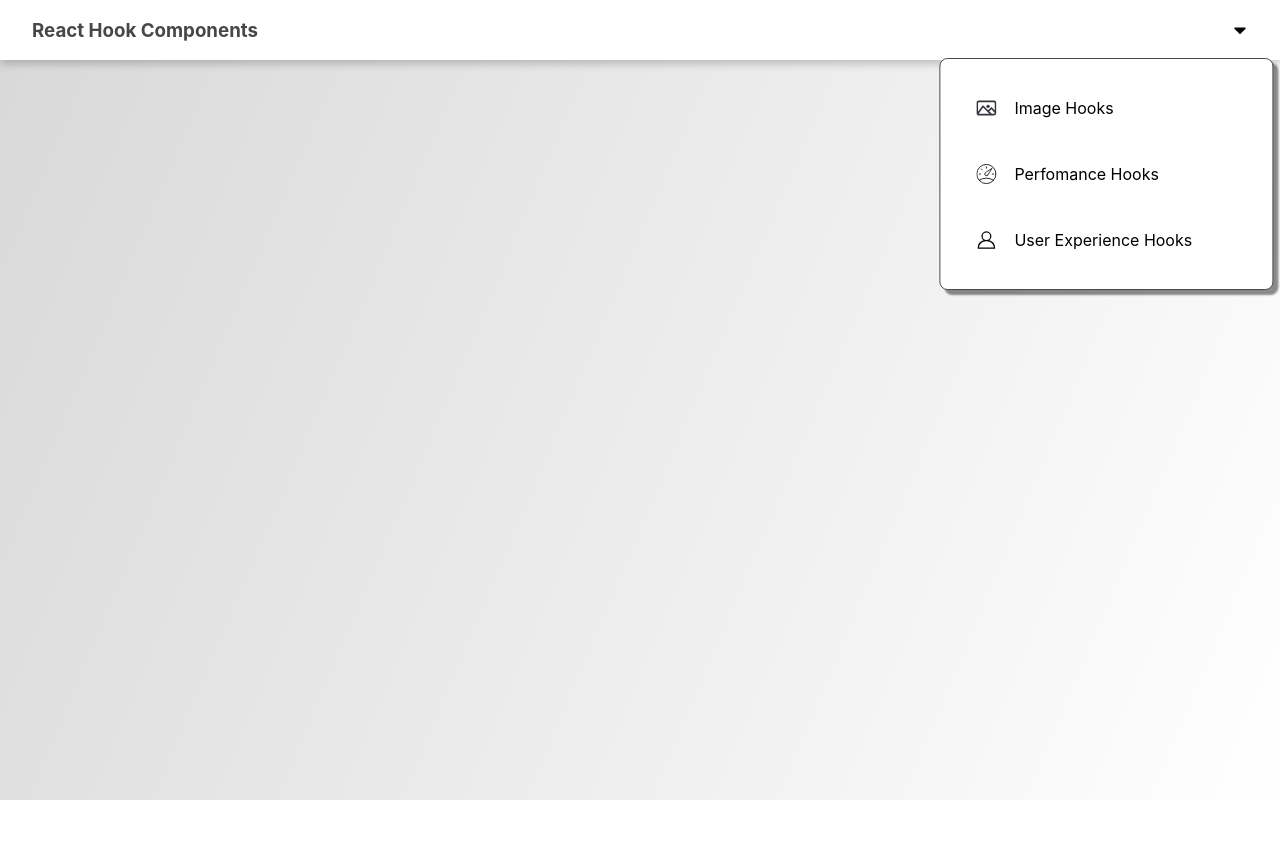
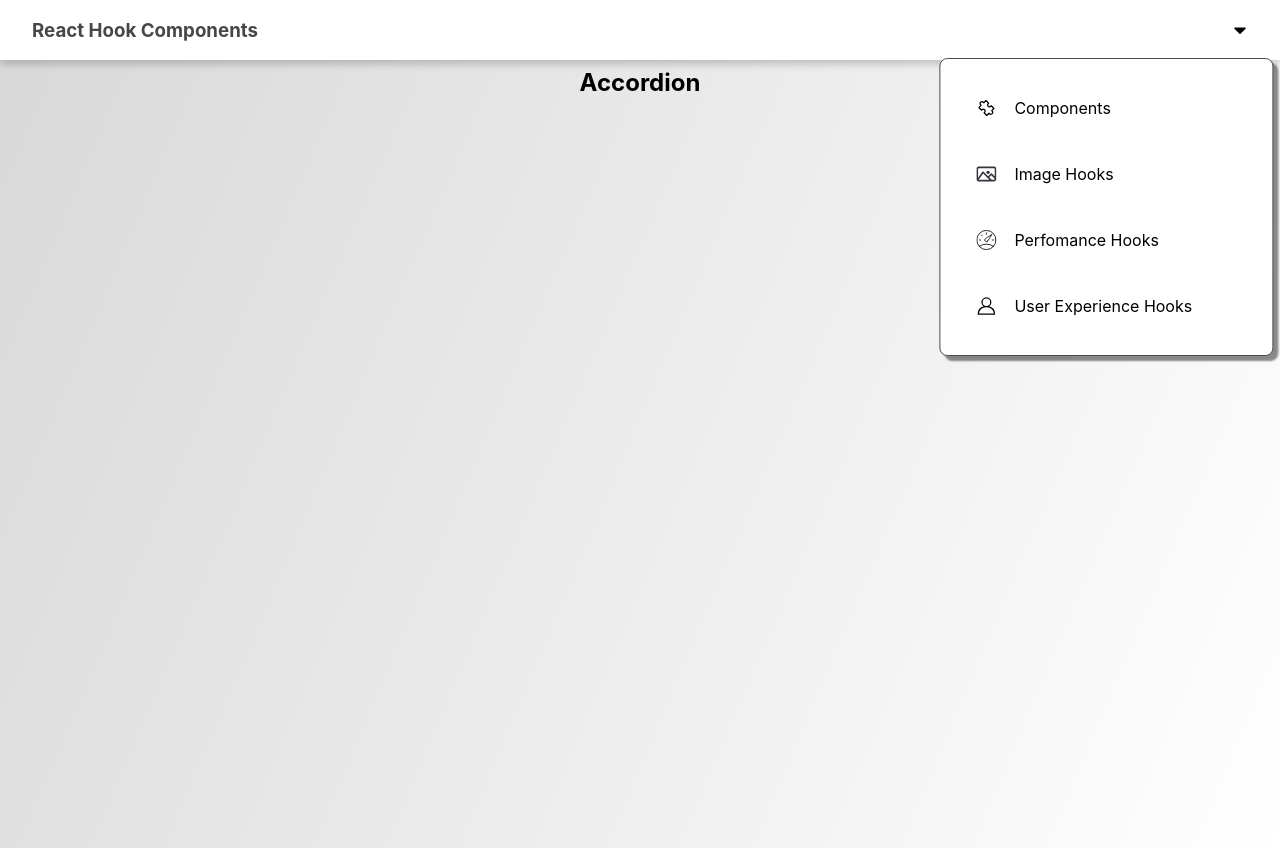
Before and after one commit to sleeplesseditor/ReactHookComponents, a React (Create React App) app: page /accordion in a window 1280 px wide. Both pictures are taken after a click on the link 1240 px from the left and 30 px from the top of the page. Before the commit the page ends 800 px from the top, so only its background shows below. Built offline with nearby package versions, Linux system fonts and the light colour scheme.

Commit message:
Components menu and Accordion page setup

```diff
--- a/src/App.js
+++ b/src/App.js
@@ -13,6 +13,7 @@ const SafeStatePage = React.lazy(() => import('./pages/Performance/useSafeStateP
 const ResizePage = React.lazy(() => import('./pages/Performance/useResizePage/useResizePage'));
 const ListAnimationPage = React.lazy(() => import('./pages/UserExperience/useListAnimationPage/useListAnimationPage'));
 const SecretCodePage = React.lazy(() => import('./pages/UserExperience/useSecretCodePage/useSecretCodePage'));
+const AccordionPage = React.lazy(() => import('./pages/Components/AccordionPage/AccordionPage'));
 
 function App() {
   return (
@@ -27,6 +28,7 @@ function App() {
         <Route exact path="/use-resize" component={LazyLoader(ResizePage)} />
         <Route exact path="/use-list-animation" component={LazyLoader(ListAnimationPage)} />
         <Route exact path="/use-secret-code" component={LazyLoader(SecretCodePage)} />
+        <Route exact path="/accordion" component={LazyLoader(AccordionPage)} />
       </Switch>
     </Router>
   );
--- a/src/components/Menu/Data/menu-data.json
+++ b/src/components/Menu/Data/menu-data.json
@@ -1,5 +1,10 @@
 {
 	"menuTitles": [
+        {
+			"title": "Components",
+			"icon": "componentIcon",
+			"link": "components"
+        },
         {
 			"title": "Image Hooks",
 			"icon": "imageIcon",
@@ -17,6 +22,18 @@
 		}
     ],
     "subMenus": [
+        {
+            "activeMenu": "components",
+            "backIcon": "arrowIcon",
+            "menuTitle": "Components",
+            "menuLinks": [
+                {
+                    "title": "Accordion",
+                    "icon": "accordionIcon",
+                    "link": "/accordion"
+                }
+            ]
+        },
         {
             "activeMenu": "images",
             "backIcon": "arrowIcon",
--- a/src/components/Menu/Icons/IconSelector.jsx
+++ b/src/components/Menu/Icons/IconSelector.jsx
@@ -1,6 +1,8 @@
 import React from 'react';
 
+import { ReactComponent as AccordionIcon } from './accordion.svg';
 import { ReactComponent as ArrowIcon } from './arrow.svg';
+import { ReactComponent as ComponentIcon } from './componentIcon.svg';
 import { ReactComponent as ErrorIcon } from './errorIcon.svg';
 import { ReactComponent as GaugeIcon } from './gaugeIcon.svg';
 import { ReactComponent as ImageIcon } from './image.svg';
@@ -15,7 +17,9 @@ import { ReactComponent as UserIcon } from './userIcon.svg';
 
 const getIcon = (icon) => {
   const iconSelection = {
+      accordionIcon: () => <AccordionIcon/>,
       arrowIcon: () => <ArrowIcon/>,
+      componentIcon: () => <ComponentIcon/>,
       errorIcon: () => <ErrorIcon />,
       gaugeIcon: () => <GaugeIcon />,
       imageIcon: () => <ImageIcon/>,
--- /dev/null
+++ b/src/pages/Components/AccordionPage/AccordionPage.jsx
@@ -0,0 +1,12 @@
+import React from 'react';
+import '../../page-structure.scss';
+
+const AccordionPage = () => {
+    return (
+        <div className="page-container">
+            <h2 className="page-continer-heading">Accordion</h2>
+        </div>
+    )
+}
+
+export default AccordionPage;
```
Also changed, not shown: src/components/Menu/Icons/accordion.svg (added), src/components/Menu/Icons/componentIcon.svg (added).
